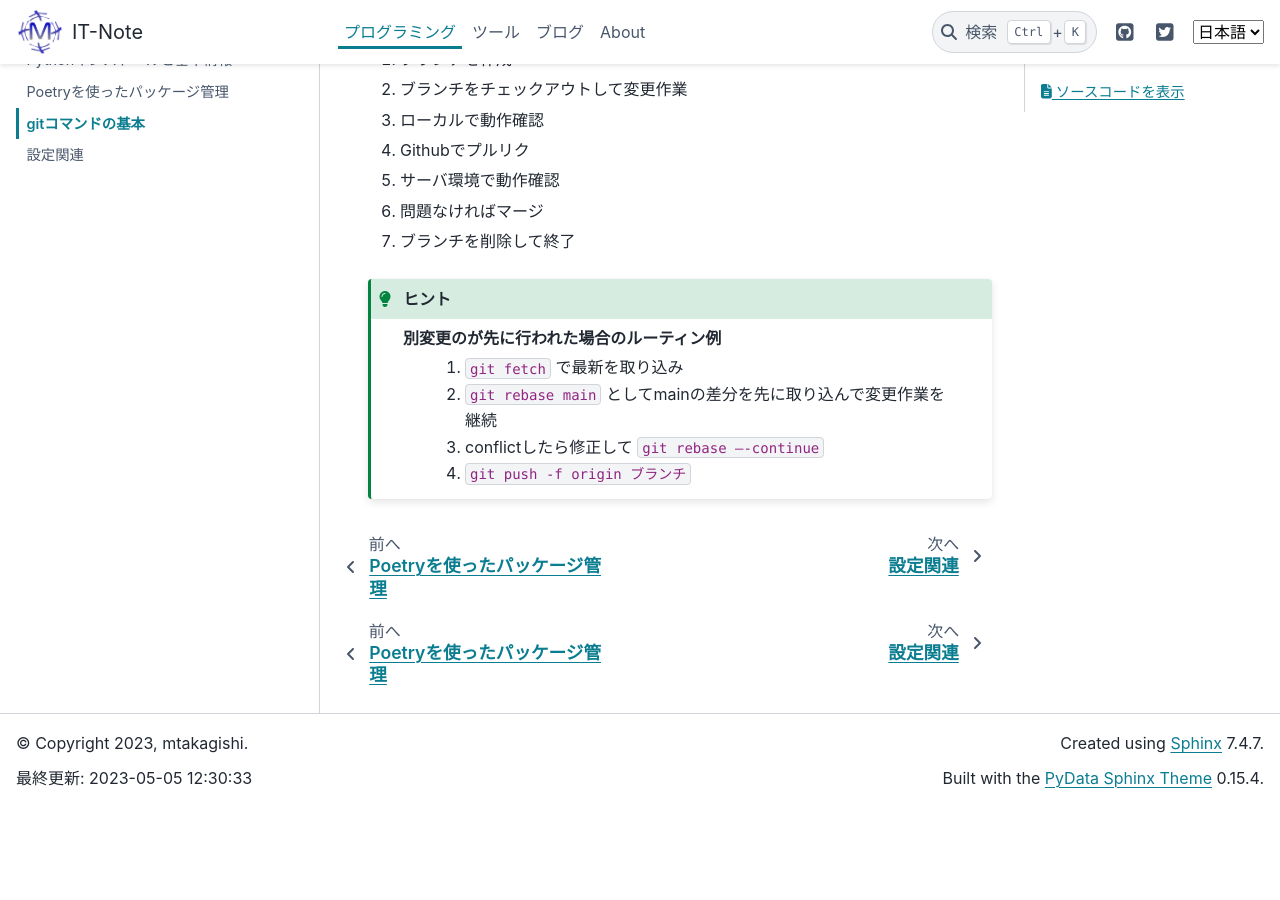
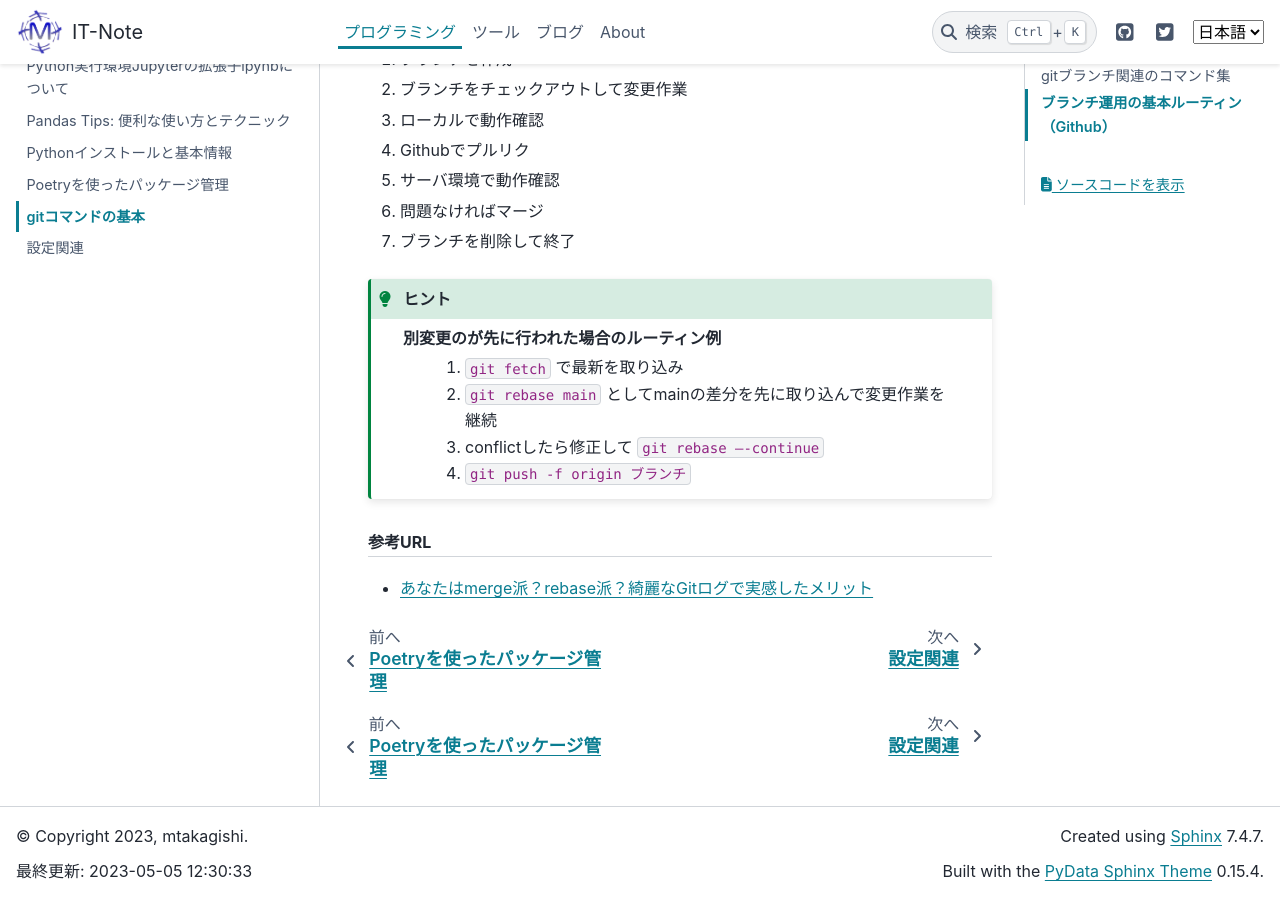
Before and after one commit to mtakagishi/note, a Sphinx documentation site: the page built from docs/programming/git/git_basics.rst, in a window 1280 px wide and 900 px high, scrolled down 1279 px. Built offline with Sphinx 7.4.7 and the PyData theme 0.15.4, drawn with Linux system fonts in a browser that asks for light colours; before the commit the page ends 2086 px from its top, so only the background shows below that.

Commit message:
git rebase運用に関する参考URLを追記

```diff
--- a/docs/programming/git/git_basics.rst
+++ b/docs/programming/git/git_basics.rst
@@ -44,3 +44,8 @@ gitブランチ関連のコマンド集
     2. ``git rebase main`` としてmainの差分を先に取り込んで変更作業を継続
     3. conflictしたら修正して ``git rebase –-continue``
     4. ``git push -f origin ブランチ``
+
+
+.. rubric:: 参考URL
+
+* `あなたはmerge派？rebase派？綺麗なGitログで実感したメリット <https://style.biglobe.co.jp/entry/2022/03/22/090000>`_
```
